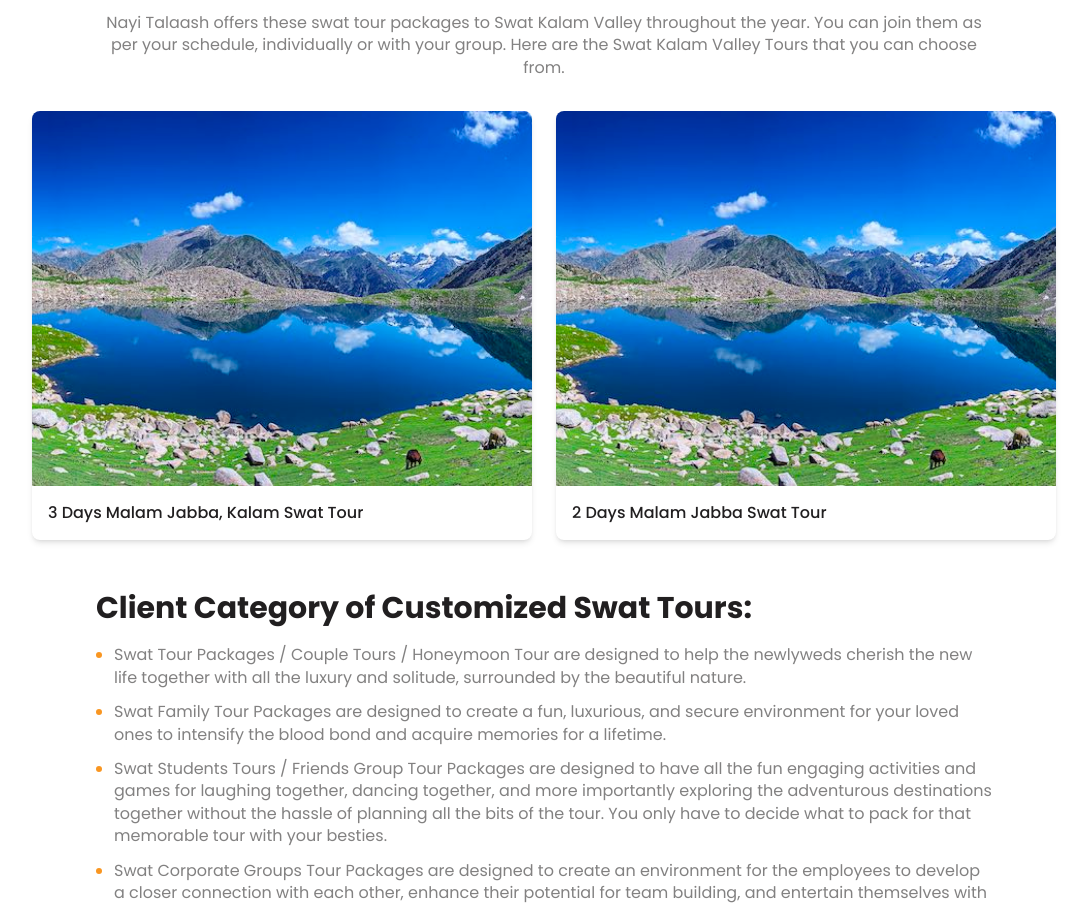
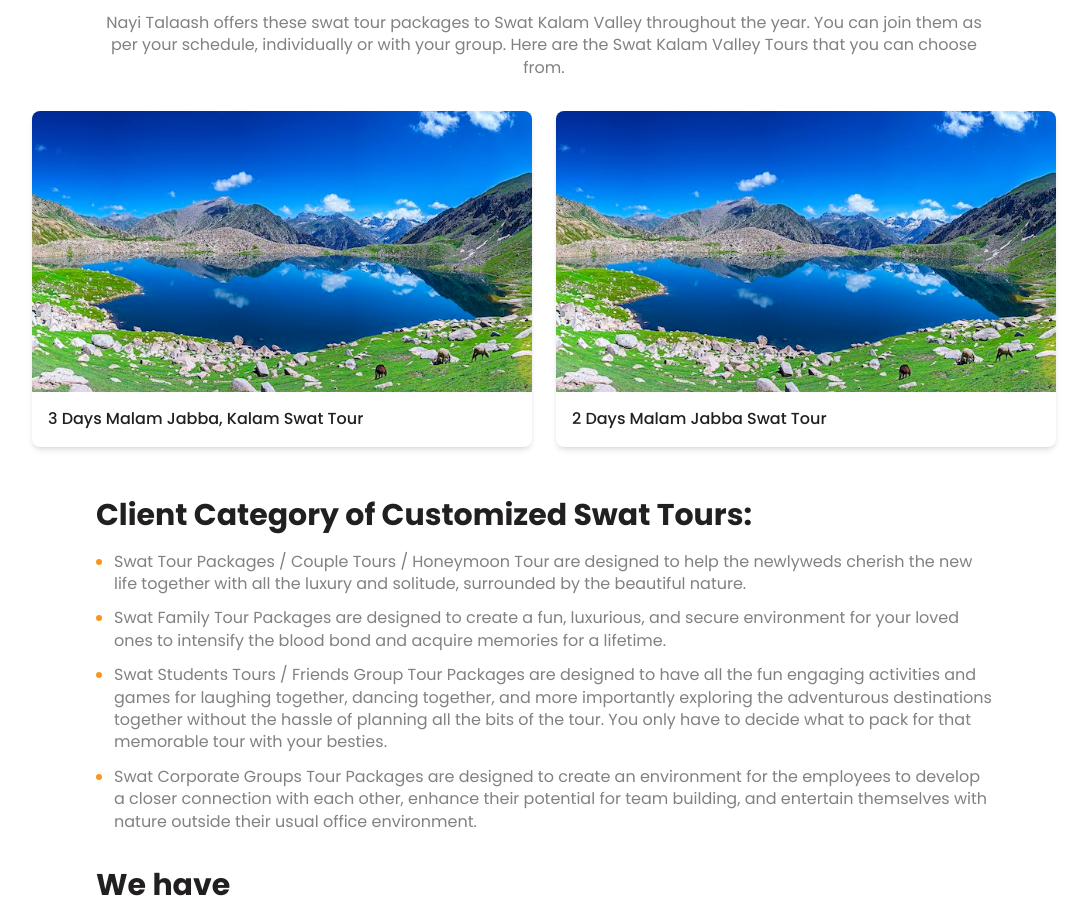
Before and after one commit to Sharmeen-Rauf/nayetalaash, a Next.js app: page /swat-kalam in a window 1280 px wide. Shown: the part 2272-3177 px from the top of the page, without its empty margins (96-1183 px from the left). Built offline with nearby package versions, Linux system fonts and the light colour scheme; a web font is replaced by a local one.

Commit message:
Update image aspect ratio on Swat Kalam page: change from 4:3 to 16:9 for improved visual presentation and consistency across image containers.

```diff
--- a/app/swat-kalam/page.tsx
+++ b/app/swat-kalam/page.tsx
@@ -412,7 +412,7 @@ const SwatKalamPage = () => {
 					{/* Two Tour Package Images */}
 					<div className="grid grid-cols-1 md:grid-cols-2 gap-6 max-w-5xl mx-auto mb-12">
 						<div className="bg-white rounded-lg overflow-hidden shadow-md hover:shadow-xl transition-shadow duration-300">
-							<div className="relative w-full aspect-[4/3] overflow-hidden">
+							<div className="relative w-full aspect-[16/9] overflow-hidden">
 								<Image
 									src="/images/swat.jpg"
 									alt="3 Days Malam Jabba, Kalam Swat Tour"
@@ -428,7 +428,7 @@ const SwatKalamPage = () => {
 						</div>
 
 						<div className="bg-white rounded-lg overflow-hidden shadow-md hover:shadow-xl transition-shadow duration-300">
-							<div className="relative w-full aspect-[4/3] overflow-hidden">
+							<div className="relative w-full aspect-[16/9] overflow-hidden">
 								<Image
 									src="/images/swat.jpg"
 									alt="2 Days Malam Jabba Swat Tour"
```
